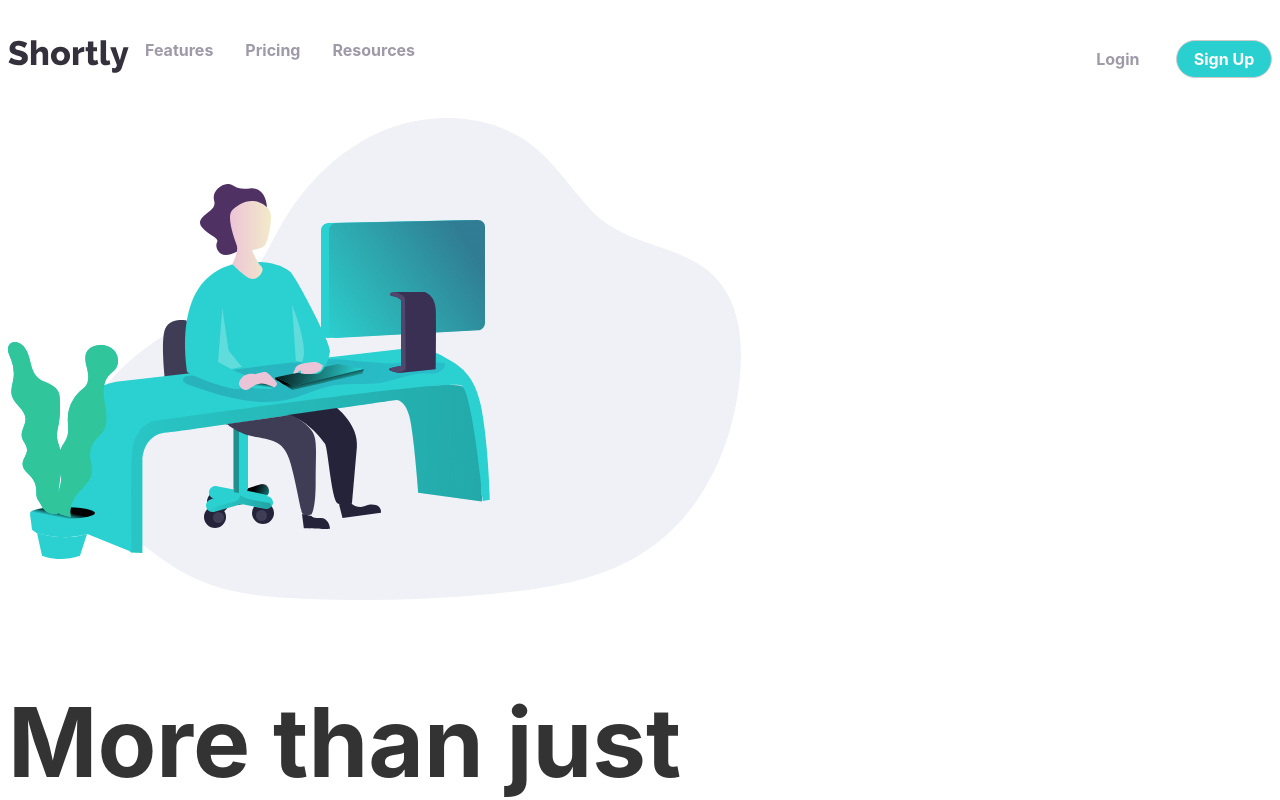
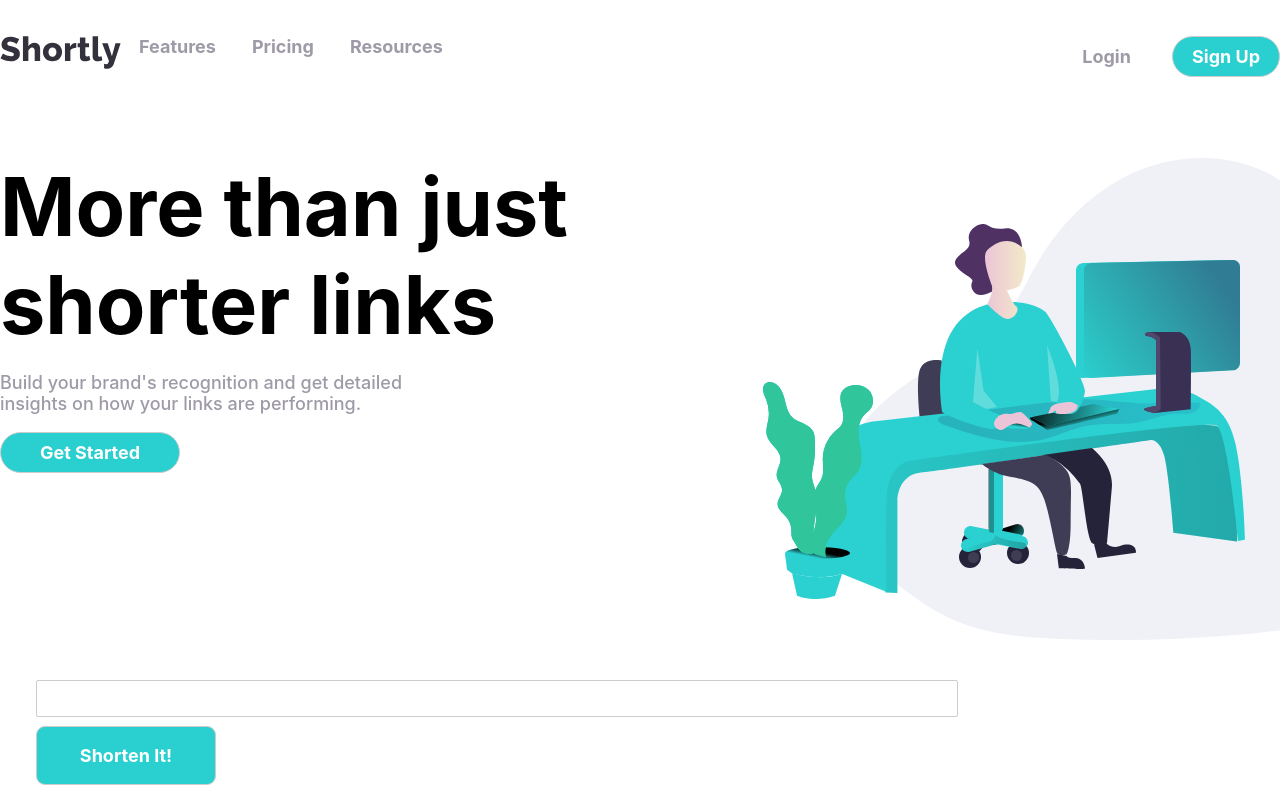
Before and after one commit to roc2246/urlShortening_frontEndMentor, a Svelte app: page / in a window 1280 px wide. Shown: the top 800 px of the page. Built offline with nearby package versions, Linux system fonts and the light colour scheme.

Commit message:
Fixed styles for Hero.svelte and global attributes

```diff
--- a/public/global.css
+++ b/public/global.css
@@ -1,32 +1,17 @@
-html, body {
-	position: relative;
-	width: 100%;
-	height: 100%;
+html {
+	font-size: 18px;
+	font-family: -apple-system, BlinkMacSystemFont, "Segoe UI", Roboto, Oxygen-Sans, Ubuntu, Cantarell, "Helvetica Neue", sans-serif;
 }
 
 body {
-	color: #333;
-	margin: 0;
-	padding: 8px;
+	max-width: 1440px;
+	margin-left: auto;
+	margin-right: auto;
 	box-sizing: border-box;
-	font-family: -apple-system, BlinkMacSystemFont, "Segoe UI", Roboto, Oxygen-Sans, Ubuntu, Cantarell, "Helvetica Neue", sans-serif;
 }
 
 a {
-	color: rgb(0,100,200);
 	text-decoration: none;
-}
-
-a:hover {
-	text-decoration: underline;
-}
-
-a:visited {
-	color: rgb(0,80,160);
-}
-
-label {
-	display: block;
 }
 
 input, button, select, textarea {
@@ -39,25 +24,3 @@ input, button, select, textarea {
 	border: 1px solid #ccc;
 	border-radius: 2px;
 }
-
-input:disabled {
-	color: #ccc;
-}
-
-button {
-	color: #333;
-	background-color: #f4f4f4;
-	outline: none;
-}
-
-button:disabled {
-	color: #999;
-}
-
-button:not(:disabled):active {
-	background-color: #ddd;
-}
-
-button:focus {
-	border-color: #666;
-}
--- a/src/App.svelte
+++ b/src/App.svelte
@@ -7,18 +7,18 @@
   import Footer from "./sections/Footer.svelte"
 </script>
 
+<Navigation navMode="nav--desktop" />
 <main>
-  <Navigation navMode="nav--desktop" />
   <Hero />
   <Form />
   <BlurbContainer />
   <CTA />
-  <Footer />
 </main>
+<Footer />
 
 <style>
   main{
-    max-width: 98rem;
+    /* max-width: 98rem; */
     margin-left: auto;
     margin-right: auto;
   }
--- a/src/scss/global.scss
+++ b/src/scss/global.scss
@@ -8,7 +8,12 @@ $grayish-violet:hsl(257, 7%, 63%);
 $very-dark-blue: hsl(255, 11%, 22%);
 $very-dark-violet:hsl(260, 8%, 14%);
 
+// Font weights
+
 $fontweight-heavy: 700;
 $fontweight-light: 500;
 
+// Screen sizes
+$default-size: 98rem;
+
 // Mixins
--- a/src/sections/Hero.svelte
+++ b/src/sections/Hero.svelte
@@ -11,35 +11,43 @@
     </p>
     <Button className="btn btn--CTA">Get Started</Button>
   </div>
-<div class="hero__image">
-  <img  src="images/illustration-working.svg" alt="" />
-</div>
+  <div class="hero__image">
+    <img src="images/illustration-working.svg" alt="" />
+  </div>
 </section>
 
 <style lang="scss">
-  @import '../scss/global';
-  .heading-primary{
+  @import "../scss/global";
+  .heading-primary {
     margin-bottom: 0;
-    font-size: 6rem;
-}
-  .hero{
+    margin-top: 0;
+    font-size: 4.5rem;
+  }
+  .paragraph-primary {
+    color: $grayish-violet;
+    font-weight: $fontweight-light;
+    width: 25rem;
+  }
+
+  .hero {
+    margin-top: 4rem;
     display: flex;
     flex-direction: row;
-    flex-wrap: wrap-reverse;
-    margin-top: 2rem;
     justify-content: space-between;
-    &__text-box{
+    &__text-box {
       display: flex;
       flex-direction: column;
-      max-width: 50rem;
     }
     &__image {
-      // margin-left: 30rem;
-      // overflow-x: hidden;
-      &> img{
-        max-width: 50rem;
-        height: auto;
-      }
+      max-width: 100%;
+      overflow-x: hidden;
     }
   }
+
+@media(max-width: 375px){
+  .hero{
+    flex-wrap: wrap-reverse;
+
+  }
+}
 </style>
```
